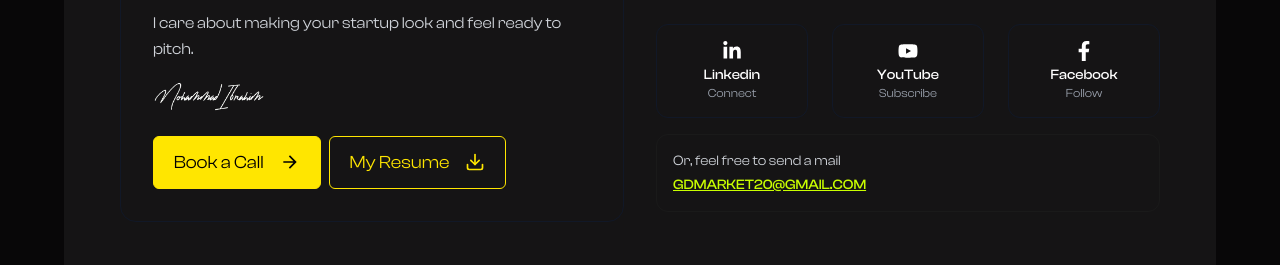
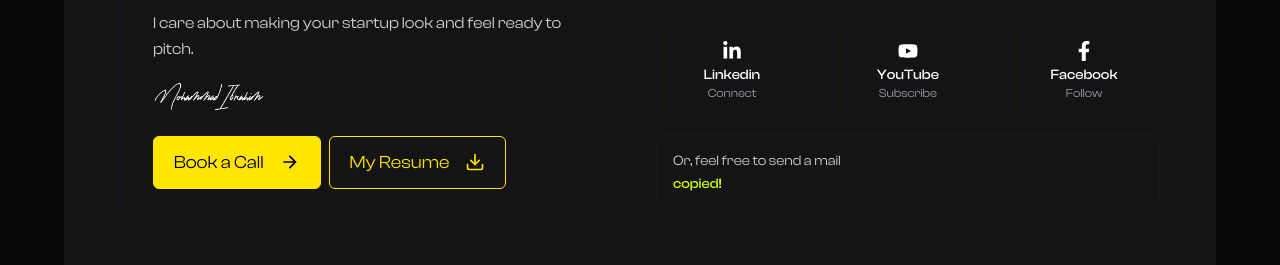
Before and after one commit to abdurrahmanrahat/agencyCope-client, a React (Vite) app: page /about in a window 1280 px wide. Shown: the part 1930-2195 px from the top of the page. Built offline with nearby package versions, Linux system fonts and the light colour scheme.

Commit message:
email change

```diff
--- a/src/Pages/About/EmailSection.jsx
+++ b/src/Pages/About/EmailSection.jsx
@@ -4,15 +4,21 @@ const EmailSection = () => {
   const [isCopy, setIsCopy] = useState(false);
 
   return (
+    <>
+      {isCopy ? (
         <span
           onClick={() => {
             navigator.clipboard.writeText("gdmarket20@gmail.com");
             setIsCopy((prev) => !prev);
           }}
-      className="text-[#caff00] font-medium text-sm underline mt-1 block cursor-pointer transition hover:text-white uppercase"
+          className="text-[#caff00] font-medium text-sm underline mt-1 cursor-pointer transition hover:text-white uppercase"
         >
-      {isCopy ? "copied!" : "gdmarket20@gmail.com"}
+          gdmarket20@gmail.com
         </span>
+      ) : (
+        <span className="text-[#caff00] font-medium text-sm mt-1">copied!</span>
+      )}
+    </>
   );
 };
 
```
Lines whose indentation alone changed are shown as unchanged.
